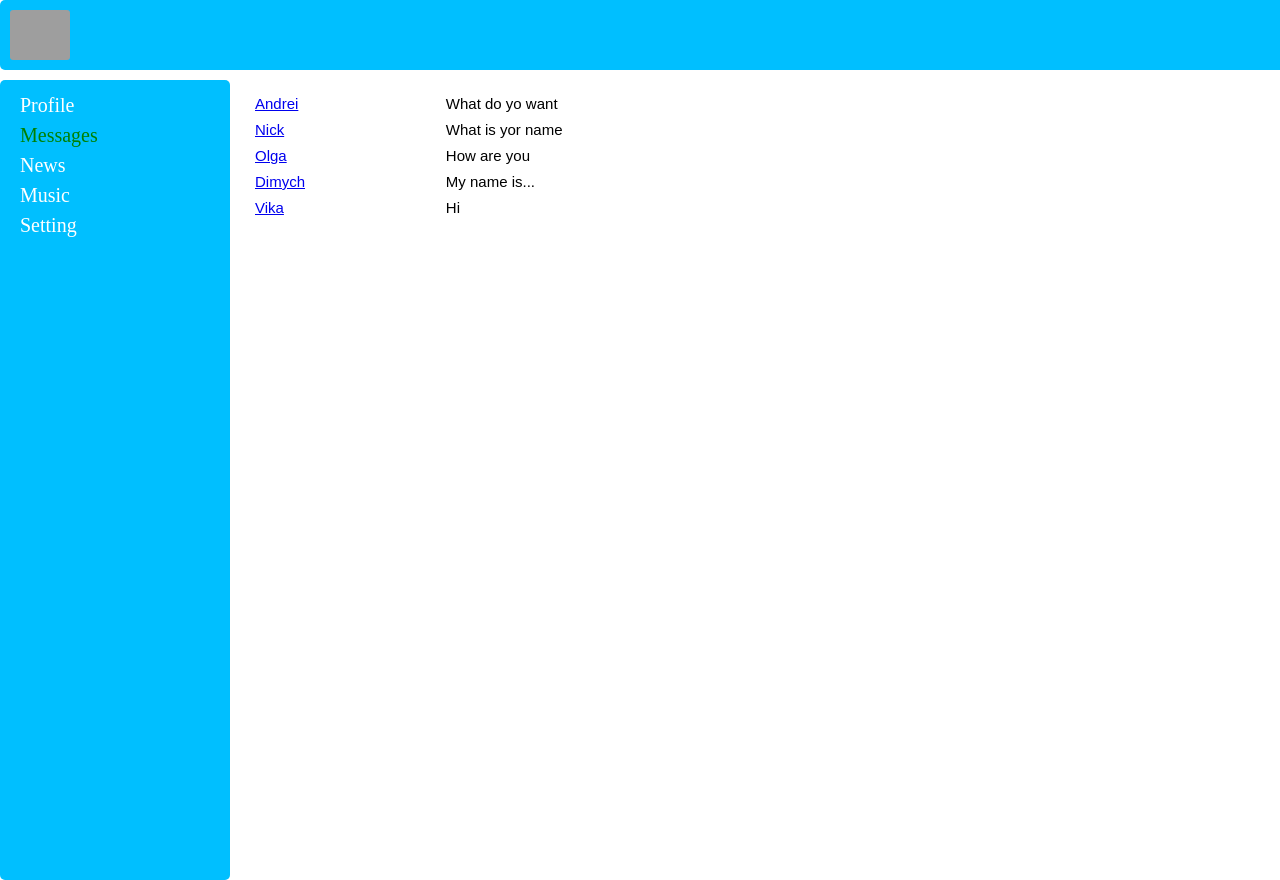
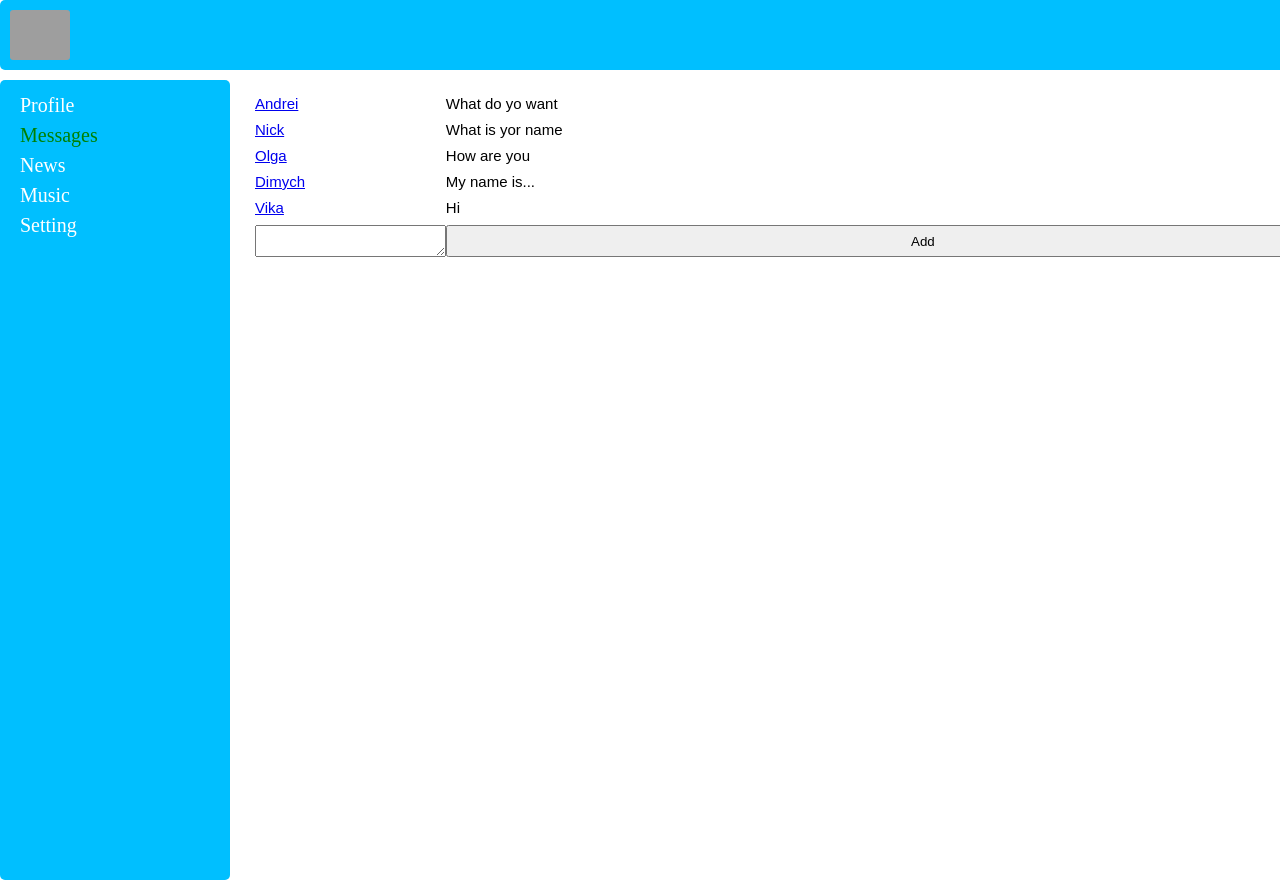
Before and after one commit to Mr-andrei/My_firstreact, a React (Create React App) app: page /Dialogs in a window 1280 px wide. Shown: the top 880 px of the page. Built offline with nearby package versions, Linux system fonts and the light colour scheme; grey boxes are pictures that could not be loaded.

Commit message:
next commit 27.11 (40)

```diff
--- a/src/App.tsx
+++ b/src/App.tsx
@@ -9,7 +9,7 @@ import {BrowserRouter, Route} from "react-router-dom";
 import News from "./News/News";
 import Setting from "./Setting/Setting";
 import Music from "./Music/Music";
-import {addPostType, changePostType, store} from "./redux/state";
+import {ActionsTypes, addPostType, changePostType, store} from "./redux/state";
 import {stateType} from "./redux/state";
 
 
@@ -17,7 +17,7 @@ type dialogsType = {
     state: stateType
     /*  addPost: () => void
       changeTextArea: (text:string) => void*/
-    dispatch: (action: addPostType | changePostType) => void
+    dispatch: (action: ActionsTypes) => void
 
 }
 
@@ -30,9 +30,15 @@ function App(props: dialogsType) {
                 <NavBar/>
                 <div className={"content"}>
                     <Route path='/Dialogs'
-                           render={() => <Dialogs message={props.state.mesageData} dialog={props.state.dialogsData}/>}/>
+                           render={() => <Dialogs
+                               message={props.state.mesageData}
+                               dialog={props.state.dialogsData}
+                               dispatch={props.dispatch}
+                               nextMassege={props.state.nextMassege}
+                           />}/>
                     <Route path='/Profile' render={() => <Profile posts={props.state.postsdata}
                                                                   dispatch={props.dispatch}
+                                                                  nextPost={props.state.nextPost}
                         /* addPost={props.addPost}
                          changeTextArea={props.changeTextArea}*/
 
--- a/src/Massages/Dialogs.tsx
+++ b/src/Massages/Dialogs.tsx
@@ -1,9 +1,24 @@
 import {NavLink} from 'react-router-dom'
 import cl from './Dialogs.module.css'
+import {ActionsTypes, addMessegesAc, chengeMessgesTextAc, chengePostAc} from "../redux/state";
+import React, {ChangeEvent,KeyboardEvent} from "react";
 
 
+type MessageItemPropsType = {
+    id: number
+    message: string
+}
 
-
+type DialogItemPropsType = {
+    id: number,
+    name: string
+}
+type statePropsType = {
+    dialog: Array<DialogItemPropsType>
+    message: Array<MessageItemPropsType>
+    dispatch: (action: ActionsTypes) => void
+    nextMassege: string
+}
 
 
 const DialogItem = (props: DialogItemPropsType) => {
@@ -14,18 +29,6 @@ const DialogItem = (props: DialogItemPropsType) => {
     )
 }
 
-type MessageItemPropsType = {
-    message:string
-}
-
-type DialogItemPropsType = {
-    id: number,
-    name: string
-}
-type statePropsType ={
-    dialog:Array<DialogItemPropsType>
-    message:Array<MessageItemPropsType>
-}
 
 const MessageItem = (props: MessageItemPropsType) => {
     return (
@@ -34,12 +37,26 @@ const MessageItem = (props: MessageItemPropsType) => {
 }
 
 
+const Dialogs = (props: statePropsType) => {
 
+    let dialogsElement = props.dialog.map(d => <DialogItem key={d.id} name={d.name} id={d.id}/>)
+    let massageElement = props.message.map(m => <MessageItem key={m.id} message={m.message} id={m.id}/>)
 
-const Dialogs = (props:statePropsType) => {
+    const addMessage = () => {
+        props.dispatch(addMessegesAc()
 
-    let dialogsElement = props.dialog.map(d => <DialogItem name={d.name} id={d.id}/>)
-    let massageElement = props.message.map(m => <MessageItem message={m.message}/>)
+        )
+    }
+    const addMessageOnkeyPress = (e: KeyboardEvent<HTMLTextAreaElement>) => {
+        if(e.key === 'Enter'){
+        addMessage()}
+    }
+
+    let newPostElement = React.createRef<HTMLTextAreaElement>()
+    const changeMessege = (e: ChangeEvent<HTMLTextAreaElement>) => {
+        let postText = e.currentTarget.value
+        props.dispatch(chengeMessgesTextAc(postText))
+    }
 
     return (
 
@@ -50,6 +67,17 @@ const Dialogs = (props:statePropsType) => {
             <div className={cl.container_massege}>
                 {massageElement}
             </div>
+            <textarea
+                ref={newPostElement}
+                onChange={changeMessege}
+                value={props.nextMassege}
+                onKeyPress={addMessageOnkeyPress}
+            ></textarea>
+            <button
+
+                onClick={addMessage}
+            >Add
+            </button>
         </div>
     )
 }
--- a/src/Profile/post/post.tsx
+++ b/src/Profile/post/post.tsx
@@ -1,13 +1,12 @@
-import {addPostType, changePostType, postsType} from "../../redux/state";
+import {ActionsTypes, addPostAc, addPostType, changePostType, chengePostAc, postsType} from "../../redux/state";
 import React, {ChangeEvent} from "react";
-import {type} from "os";
+import "./profile.css"
 
 
 type postdataPropsType = {
     postdata: Array<postsType>
-    /*addPost: () => void
-    changeTextArea: (text:string) => void*/
-    dispatch: (action: addPostType | changePostType) => void
+    dispatch: (action: ActionsTypes) => void
+    nextPost: string
 }
 
 
@@ -17,11 +16,11 @@ export const Post = (props: postdataPropsType) => {
     let newPostElement = React.createRef<HTMLTextAreaElement>()
 
     const addPost = () => {
-       props.dispatch({type:"ADD-POST"} )
-
+        props.dispatch(addPostAc())
     }
-    const changePost = (e:ChangeEvent<HTMLTextAreaElement>) => {
-       props.dispatch({type: "CHANGE-TEXT-AREA", text: e.currentTarget.value})
+    const changePost = (e: ChangeEvent<HTMLTextAreaElement>) => {
+        let postText = e.currentTarget.value
+        props.dispatch(chengePostAc(postText))
     }
 
 
@@ -37,10 +36,11 @@ export const Post = (props: postdataPropsType) => {
 
     return (
         <div>
-            <textarea
-
-               onChange={changePost}
-                ref={newPostElement}></textarea>
+            <textarea className={"textArea"}
+                onChange={changePost}
+                ref={newPostElement}
+                value={props.nextPost}>
+            </textarea>
             <button onClick={addPost}>Add post</button>
 
             {postElement}
--- /dev/null
+++ b/src/Profile/post/profile.css
@@ -0,0 +1,6 @@
+
+
+
+.textArea{
+    padding: 5px;
+}
--- a/src/redux/state.tsx
+++ b/src/redux/state.tsx
@@ -8,6 +8,7 @@ type  mesageDataType = {
     id: number
     message: string
 }
+
 export type postsType = {
     id: number
     text: string
@@ -18,8 +19,10 @@ export type  stateType = {
     mesageData: Array<mesageDataType>
     postsdata: Array<postsType>
     nextPost: string
-    newMasage:string
+    nextMassege:string
 }
+
+export type ActionsTypes = addPostType | changePostType | newMassage | ChangeMessageText
 
 type storeType = {
     state: stateType
@@ -27,11 +30,12 @@ type storeType = {
     changeTextArea: (text: string) => void*/
     subscribe: (observer: (state: stateType) => void) => void
     getState : () => stateType
-    dispatch: (action: addPostType | changePostType | newMassage  ) => void
+    dispatch: (action: ActionsTypes  ) => void
 }
 
 export type addPostType ={
     type: "ADD-POST"
+
 }
 export type changePostType ={
     type: "CHANGE-TEXT-AREA"
@@ -40,6 +44,10 @@ export type changePostType ={
 
 export type newMassage = {
     type:"SEND-NEW-MASSEGE"
+}
+export type ChangeMessageText ={
+    type:"CHANGE-MASSEGE-TEXT"
+    text:string
 }
 
 
@@ -59,7 +67,7 @@ export let store: storeType ={
             {id: 4, message: "My name is..."},
             {id: 5, message: "Hi"},
         ],
-        newMasage: "",
+        nextMassege:"",
         postsdata: [
             {id: 1, text: "like", likecount: 123},
             {id: 2, text: "yo", likecount: 124},
@@ -75,9 +83,10 @@ export let store: storeType ={
         renderChange = observer
     },
     dispatch(action){
+        // Добавление поста в постах
         if( action.type === "ADD-POST"){
-            let newsPost = {
-                id: 4,
+            let newsPost :postsType  = {
+                id: new Date(). getTime(),
                 text: this.state.nextPost,
                 likecount: 1
             }
@@ -86,17 +95,34 @@ export let store: storeType ={
                 this.state.nextPost = ""
                 renderChange(this.state)
             }
-            // renderChange(this.state)
         }
         else if (action.type === "CHANGE-TEXT-AREA" ){
             this.state.nextPost = action.text
             renderChange(this.state)
         }
-        // else if (action.type === "SEND-NEW-MASSEGE")(
-        //     this.state.newMasage
-        // )
+        //сообщение в messegas
+        else if(action.type === "SEND-NEW-MASSEGE"){
+            let newMassage:mesageDataType  = {
+                id: new Date(). getTime(),
+                message: this.state.nextMassege
+            }
+            if(newMassage.message !==""){
+                this.state.mesageData.push(newMassage)
+                this.state.nextMassege = ""
+                renderChange(this.state)
+            }}
+        else if (action.type === "CHANGE-MASSEGE-TEXT" ){
+        this.state.nextMassege= action.text
+            renderChange(this.state)
+        }
+
     },
 }
 
 
- // export const addPostActionCreator = () => ({ type:ADD-POST})
+export const  addPostAc = ():addPostType => ({type:"ADD-POST"})
+export const chengePostAc =(text:string):changePostType => ({ type:"CHANGE-TEXT-AREA", text: text})
+
+
+export const addMessegesAc = ():newMassage => ({type:"SEND-NEW-MASSEGE"})
+export const chengeMessgesTextAc =(text:string):ChangeMessageText => ({ type:"CHANGE-MASSEGE-TEXT", text: text})
```
Also changed, not shown: src/Profile/Profile.tsx (+14 -10 lines).
